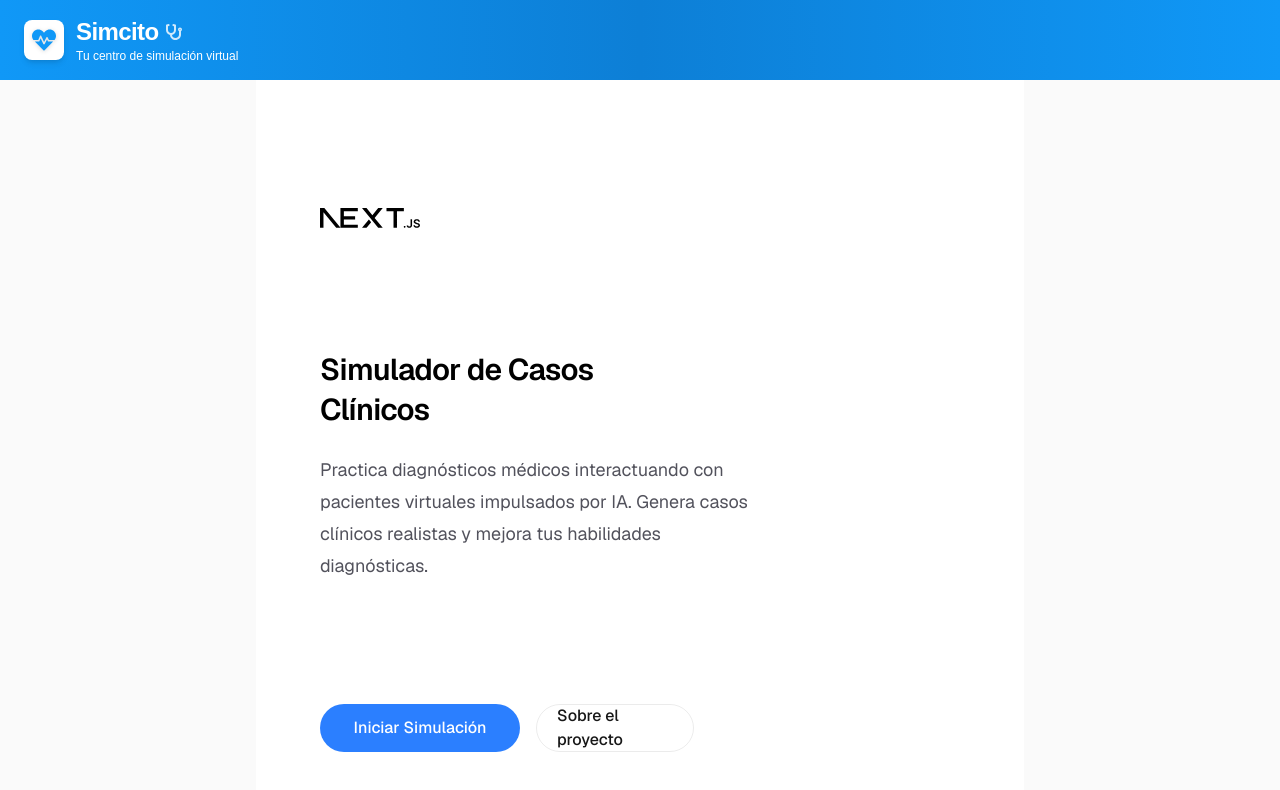
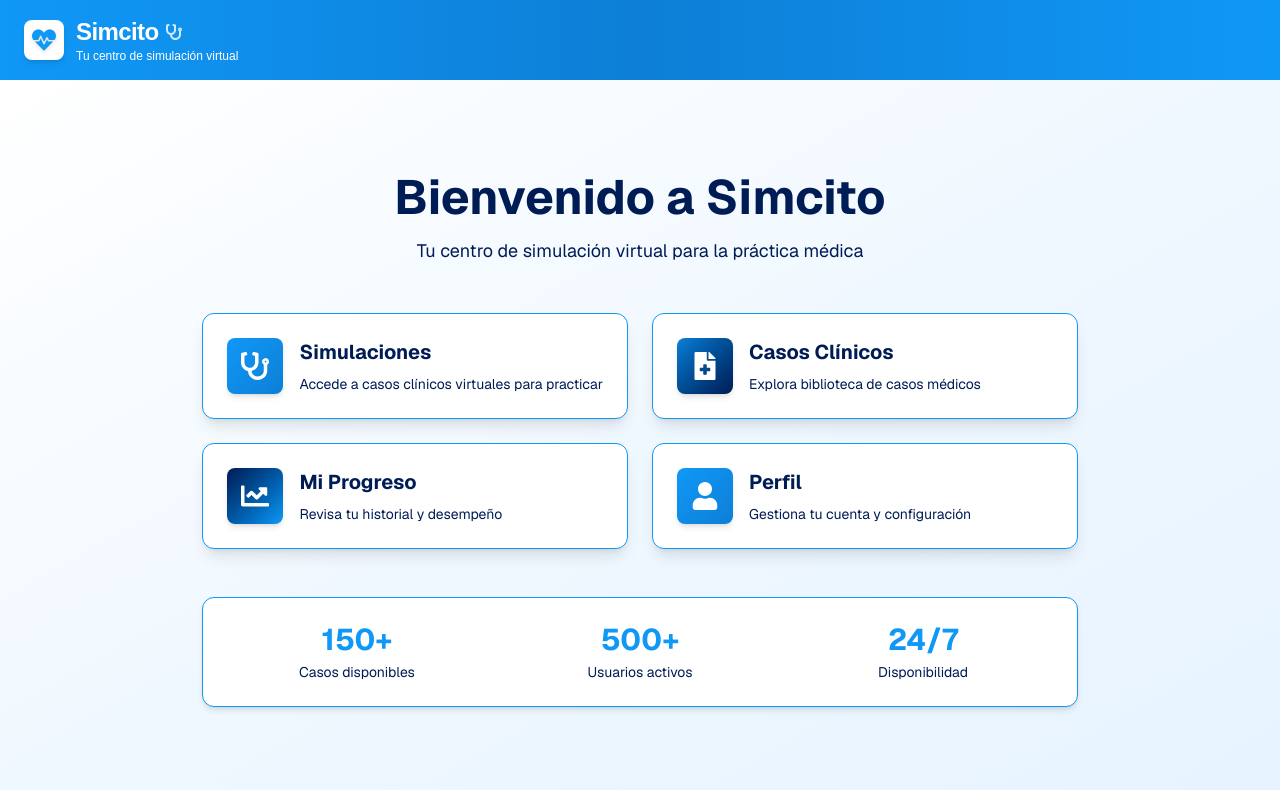
Before and after one commit to fcocea/hack-platanus-13, a Next.js app: page / in a window 1280 px wide. Shown: the top 790 px of the page. Built offline with nearby package versions, Linux system fonts and the light colour scheme.

Commit message:
feat: home page fixed

```diff
--- a/app/home/page.tsx
+++ /dev/null
@@ -1,114 +0,0 @@
-"use client";
-
-import { useRouter } from "next/navigation";
-import { FaUser, FaStethoscope, FaFileMedical, FaChartLine } from "react-icons/fa";
-
-export default function HomePage() {
-  const router = useRouter();
-
-  const menuOptions = [
-    {
-      title: "Simulaciones",
-      description: "Accede a casos clínicos virtuales para practicar",
-      icon: FaStethoscope,
-      route: "/simulaciones",
-      color: "from-[#1098f7] to-[#0d7fd6]",
-    },
-    {
-      title: "Casos Clínicos",
-      description: "Explora biblioteca de casos médicos",
-      icon: FaFileMedical,
-      route: "/casos-clinicos",
-      color: "from-[#0d7fd6] to-[#001c55]",
-    },
-    {
-      title: "Mi Progreso",
-      description: "Revisa tu historial y desempeño",
-      icon: FaChartLine,
-      route: "/progreso",
-      color: "from-[#001c55] to-[#1098f7]",
-    },
-    {
-      title: "Perfil",
-      description: "Gestiona tu cuenta y configuración",
-      icon: FaUser,
-      route: "/perfil",
-      color: "from-[#1098f7] to-[#0d7fd6]",
-    },
-  ];
-
-  return (
-    <div className="h-full bg-gradient-to-br from-[#ffffff] via-[#f0f8ff] to-[#e6f3ff] font-sans overflow-hidden flex flex-col">
-      <main className="flex-1 flex flex-col items-center justify-center max-w-6xl mx-auto px-6 py-8 overflow-y-auto">
-        <div className="w-full space-y-8">
-          {/* Hero Section */}
-          <div className="text-center space-y-4 mb-12">
-            <h1 className="text-4xl md:text-5xl font-bold text-[#001c55]">
-              Bienvenido a Simcito
-            </h1>
-            <p className="text-lg text-[#001c55] text-opacity-70 max-w-2xl mx-auto">
-              Tu centro de simulación virtual para la práctica médica
-            </p>
-          </div>
-
-          {/* Menu Grid */}
-          <div className="grid grid-cols-1 md:grid-cols-2 gap-6">
-            {menuOptions.map((option, index) => {
-              const Icon = option.icon;
-              return (
-                <button
-                  key={index}
-                  onClick={() => router.push(option.route)}
-                  className="group relative bg-white rounded-xl shadow-lg hover:shadow-xl transition-all duration-300 p-6 text-left border border-[#1098f7] border-opacity-20 hover:border-[#1098f7] hover:border-opacity-40"
-                >
-                  <div className="flex items-start gap-4">
-                    <div
-                      className={`flex items-center justify-center w-14 h-14 rounded-lg bg-gradient-to-br ${option.color} shadow-md group-hover:scale-110 transition-transform duration-300`}
-                    >
-                      <Icon className="w-7 h-7 text-white" />
-                    </div>
-                    <div className="flex-1">
-                      <h3 className="text-xl font-bold text-[#001c55] mb-2 group-hover:text-[#1098f7] transition-colors">
-                        {option.title}
-                      </h3>
-                      <p className="text-sm text-[#001c55] text-opacity-60">
-                        {option.description}
-                      </p>
-                    </div>
-                  </div>
-                  <div className="absolute bottom-4 right-4 opacity-0 group-hover:opacity-100 transition-opacity">
-                    <div className="w-2 h-2 rounded-full bg-[#1098f7]"></div>
-                  </div>
-                </button>
-              );
-            })}
-          </div>
-
-          {/* Quick Stats or Info */}
-          <div className="mt-12 bg-white rounded-xl shadow-md p-6 border border-[#1098f7] border-opacity-20">
-            <div className="grid grid-cols-1 md:grid-cols-3 gap-6 text-center">
-              <div>
-                <p className="text-3xl font-bold text-[#1098f7]">150+</p>
-                <p className="text-sm text-[#001c55] text-opacity-60 mt-1">
-                  Casos disponibles
-                </p>
-              </div>
-              <div>
-                <p className="text-3xl font-bold text-[#1098f7]">500+</p>
-                <p className="text-sm text-[#001c55] text-opacity-60 mt-1">
-                  Usuarios activos
-                </p>
-              </div>
-              <div>
-                <p className="text-3xl font-bold text-[#1098f7]">24/7</p>
-                <p className="text-sm text-[#001c55] text-opacity-60 mt-1">
-                  Disponibilidad
-                </p>
-              </div>
-            </div>
-          </div>
-        </div>
-      </main>
-    </div>
-  );
-}
--- a/app/page.tsx
+++ b/app/page.tsx
@@ -1,40 +1,112 @@
-import Link from "next/link";
-import Image from "next/image";
+"use client";
+
+import { useRouter } from "next/navigation";
+import { FaUser, FaStethoscope, FaFileMedical, FaChartLine } from "react-icons/fa";
 
 export default function Home() {
+  const router = useRouter();
+
+  const menuOptions = [
+    {
+      title: "Simulaciones",
+      description: "Accede a casos clínicos virtuales para practicar",
+      icon: FaStethoscope,
+      route: "/simulaciones",
+      color: "from-[#1098f7] to-[#0d7fd6]",
+    },
+    {
+      title: "Casos Clínicos",
+      description: "Explora biblioteca de casos médicos",
+      icon: FaFileMedical,
+      route: "/casos-clinicos",
+      color: "from-[#0d7fd6] to-[#001c55]",
+    },
+    {
+      title: "Mi Progreso",
+      description: "Revisa tu historial y desempeño",
+      icon: FaChartLine,
+      route: "/progreso",
+      color: "from-[#001c55] to-[#1098f7]",
+    },
+    {
+      title: "Perfil",
+      description: "Gestiona tu cuenta y configuración",
+      icon: FaUser,
+      route: "/perfil",
+      color: "from-[#1098f7] to-[#0d7fd6]",
+    },
+  ];
+
   return (
-    <div className="flex min-h-screen items-center justify-center bg-zinc-50 font-sans dark:bg-black">
-      <main className="flex min-h-screen w-full max-w-3xl flex-col items-center justify-between py-32 px-16 bg-white dark:bg-black sm:items-start">
-        <Image
-          className="dark:invert"
-          src="/next.svg"
-          alt="Next.js logo"
-          width={100}
-          height={20}
-          priority
-        />
-        <div className="flex flex-col items-center gap-6 text-center sm:items-start sm:text-left">
-          <h1 className="max-w-xs text-3xl font-semibold leading-10 tracking-tight text-black dark:text-zinc-50">
-            Simulador de Casos Clínicos
-          </h1>
-          <p className="max-w-md text-lg leading-8 text-zinc-600 dark:text-zinc-400">
-            Practica diagnósticos médicos interactuando con pacientes virtuales impulsados por IA.
-            Genera casos clínicos realistas y mejora tus habilidades diagnósticas.
-          </p>
-        </div>
-        <div className="flex flex-col gap-4 text-base font-medium sm:flex-row">
-          <Link
-            className="flex h-12 w-full items-center justify-center gap-2 rounded-full bg-blue-500 px-5 text-white transition-colors hover:bg-blue-600 md:w-[200px]"
-            href="/simulador"
-          >
-            Iniciar Simulación
-          </Link>
-          <Link
-            className="flex h-12 w-full items-center justify-center rounded-full border border-solid border-black/[.08] px-5 transition-colors hover:border-transparent hover:bg-black/[.04] dark:border-white/[.145] dark:hover:bg-[#1a1a1a] md:w-[158px]"
-            href="/about"
-          >
-            Sobre el proyecto
-          </Link>
+    <div className="h-full bg-gradient-to-br from-[#ffffff] via-[#f0f8ff] to-[#e6f3ff] font-sans overflow-hidden flex flex-col">
+      <main className="flex-1 flex flex-col items-center justify-center max-w-6xl mx-auto px-6 py-8 overflow-y-auto">
+        <div className="w-full space-y-8">
+          {/* Hero Section */}
+          <div className="text-center space-y-4 mb-12">
+            <h1 className="text-4xl md:text-5xl font-bold text-[#001c55]">
+              Bienvenido a Simcito
+            </h1>
+            <p className="text-lg text-[#001c55] text-opacity-70 max-w-2xl mx-auto">
+              Tu centro de simulación virtual para la práctica médica
+            </p>
+          </div>
+
+          {/* Menu Grid */}
+          <div className="grid grid-cols-1 md:grid-cols-2 gap-6">
+            {menuOptions.map((option, index) => {
+              const Icon = option.icon;
+              return (
+                <button
+                  key={index}
+                  onClick={() => router.push(option.route)}
+                  className="group relative bg-white rounded-xl shadow-lg hover:shadow-xl transition-all duration-300 p-6 text-left border border-[#1098f7] border-opacity-20 hover:border-[#1098f7] hover:border-opacity-40"
+                >
+                  <div className="flex items-start gap-4">
+                    <div
+                      className={`flex items-center justify-center w-14 h-14 rounded-lg bg-gradient-to-br ${option.color} shadow-md group-hover:scale-110 transition-transform duration-300`}
+                    >
+                      <Icon className="w-7 h-7 text-white" />
+                    </div>
+                    <div className="flex-1">
+                      <h3 className="text-xl font-bold text-[#001c55] mb-2 group-hover:text-[#1098f7] transition-colors">
+                        {option.title}
+                      </h3>
+                      <p className="text-sm text-[#001c55] text-opacity-60">
+                        {option.description}
+                      </p>
+                    </div>
+                  </div>
+                  <div className="absolute bottom-4 right-4 opacity-0 group-hover:opacity-100 transition-opacity">
+                    <div className="w-2 h-2 rounded-full bg-[#1098f7]"></div>
+                  </div>
+                </button>
+              );
+            })}
+          </div>
+
+          {/* Quick Stats or Info */}
+          <div className="mt-12 bg-white rounded-xl shadow-md p-6 border border-[#1098f7] border-opacity-20">
+            <div className="grid grid-cols-1 md:grid-cols-3 gap-6 text-center">
+              <div>
+                <p className="text-3xl font-bold text-[#1098f7]">150+</p>
+                <p className="text-sm text-[#001c55] text-opacity-60 mt-1">
+                  Casos disponibles
+                </p>
+              </div>
+              <div>
+                <p className="text-3xl font-bold text-[#1098f7]">500+</p>
+                <p className="text-sm text-[#001c55] text-opacity-60 mt-1">
+                  Usuarios activos
+                </p>
+              </div>
+              <div>
+                <p className="text-3xl font-bold text-[#1098f7]">24/7</p>
+                <p className="text-sm text-[#001c55] text-opacity-60 mt-1">
+                  Disponibilidad
+                </p>
+              </div>
+            </div>
+          </div>
         </div>
       </main>
     </div>
```
